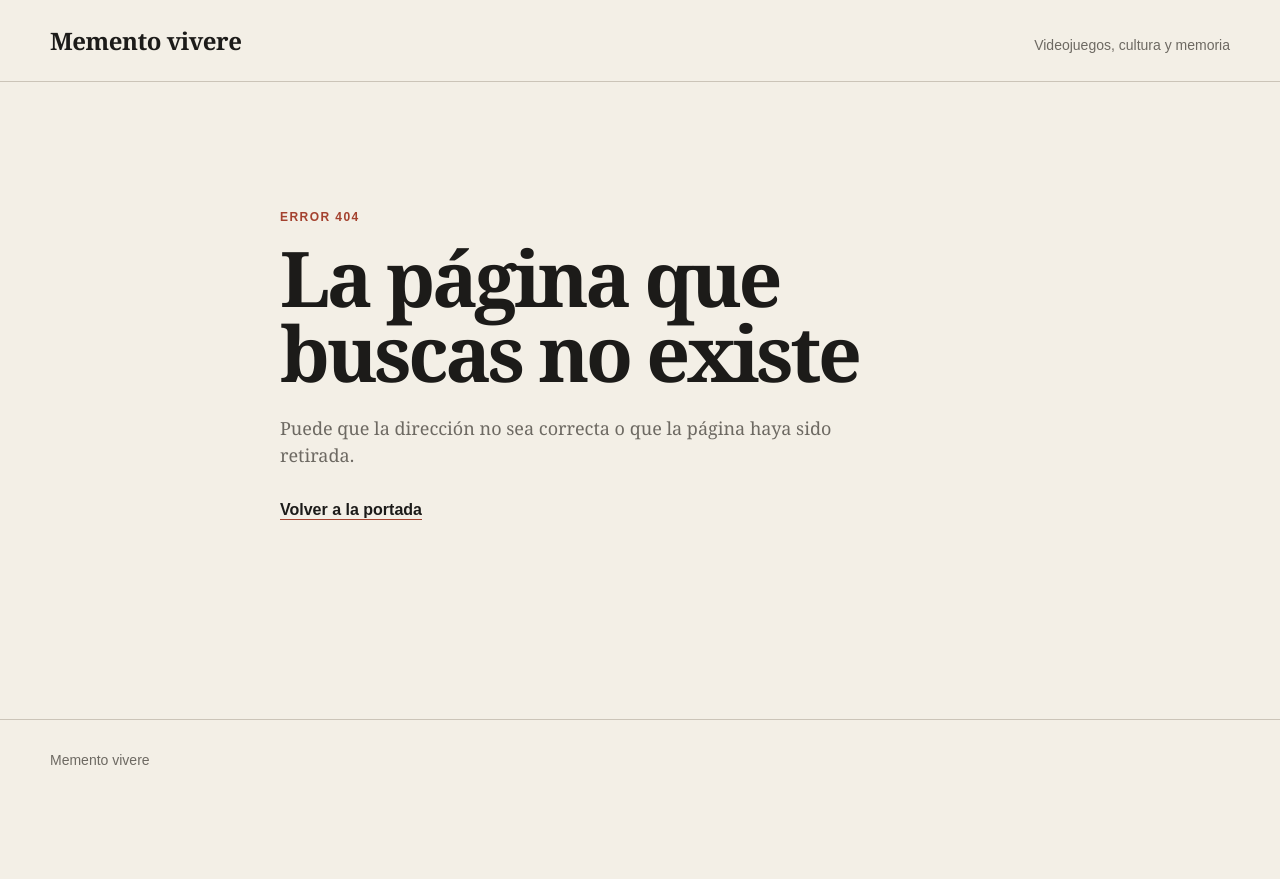
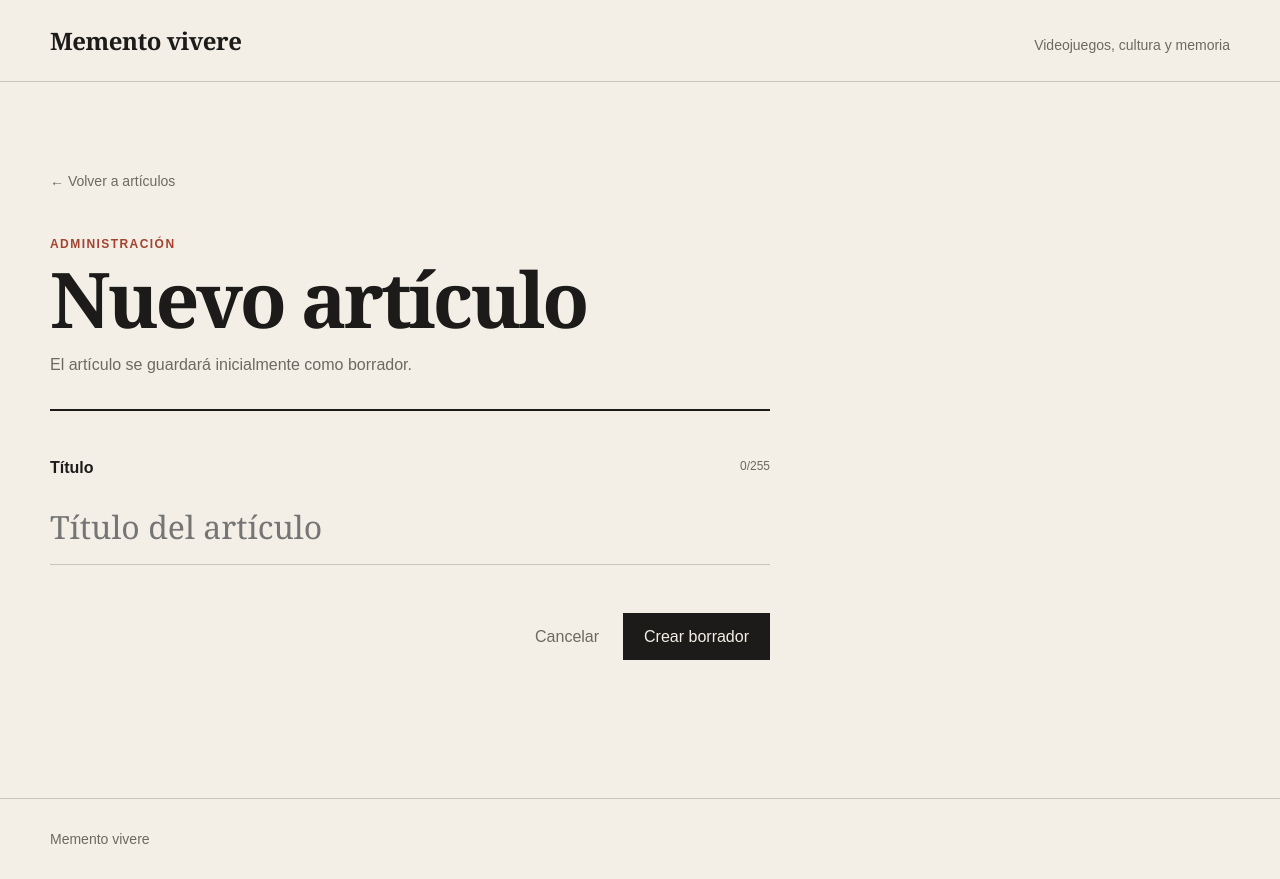
Before and after one commit to DoctoreJekyll/mementoweb, an Angular app in the folder frontend/: page /admin/articulos/nuevo in a window 1280 px wide. Before the commit this address had no page. Before the commit the page ends 800 px from the top, so only its background shows below. Built offline with nearby package versions, Linux system fonts and the light colour scheme.

Commit message:
feat: implement AdminArticleCreatePage with form handling and routing

```diff
--- a/frontend/src/app/admin/pages/admin-article-create-page/admin-article-create-page.component.html
+++ b/frontend/src/app/admin/pages/admin-article-create-page/admin-article-create-page.component.html
@@ -1 +1,93 @@
-<p>admin-article-create-page works!</p>
+<section class="article-create-page">
+  <header class="article-create-page__header">
+    <a
+      class="article-create-page__back"
+      routerLink="/admin/articulos">
+      ← Volver a artículos
+    </a>
+
+    <p class="article-create-page__eyebrow">
+      Administración
+    </p>
+
+    <h1>Nuevo artículo</h1>
+
+    <p class="article-create-page__description">
+      El artículo se guardará inicialmente como borrador.
+    </p>
+  </header>
+
+  <form
+    class="article-form"
+    [formGroup]="form"
+    (ngSubmit)="submit()"
+    novalidate>
+
+    <div class="form-field">
+      <div class="form-field__heading">
+        <label for="article-title">
+          Título
+        </label>
+
+        <span>
+          {{ titleControl.value.length }}/255
+        </span>
+      </div>
+
+      <input
+        id="article-title"
+        type="text"
+        formControlName="title"
+        maxlength="255"
+        autocomplete="off"
+        placeholder="Título del artículo">
+
+      @if (
+        titleControl.touched
+        && titleControl.invalid
+      ) {
+        <div
+          class="form-field__error"
+          role="alert">
+
+          @if (
+            titleControl.hasError('required')
+            || titleControl.hasError('pattern')
+          ) {
+            El título no puede estar vacío.
+          } @else if (
+            titleControl.hasError('maxlength')
+          ) {
+            El título no puede superar los 255 caracteres.
+          }
+        </div>
+      }
+    </div>
+
+    @if (submitError()) {
+      <div
+        class="form-submit-error"
+        role="alert">
+        No hemos podido crear el artículo.
+        Comprueba que el servidor está disponible.
+      </div>
+    }
+
+    <div class="article-form__actions">
+      <a routerLink="/admin/articulos">
+        Cancelar
+      </a>
+
+      <button
+        type="submit"
+        [disabled]="isSubmitting()">
+
+        @if (isSubmitting()) {
+          Creando…
+        } @else {
+          Crear borrador
+        }
+      </button>
+    </div>
+  </form>
+</section>
--- a/frontend/src/app/admin/pages/admin-article-create-page/admin-article-create-page.component.scss
+++ b/frontend/src/app/admin/pages/admin-article-create-page/admin-article-create-page.component.scss
@@ -0,0 +1,148 @@
+:host {
+  display: block;
+  width: min(
+    calc(100% - 2rem),
+    var(--content-width)
+  );
+  margin-inline: auto;
+}
+
+.article-create-page {
+  padding-block: clamp(3rem, 7vw, 6rem);
+}
+
+.article-create-page__header {
+  max-width: var(--reading-width);
+  padding-bottom: 2rem;
+  border-bottom: 2px solid var(--color-ink);
+}
+
+.article-create-page__back {
+  display: inline-block;
+  margin-bottom: 3rem;
+  color: var(--color-muted);
+  font-size: 0.875rem;
+  text-decoration: none;
+}
+
+.article-create-page__back:hover {
+  color: var(--color-accent);
+}
+
+.article-create-page__eyebrow {
+  margin-bottom: 0.75rem;
+  color: var(--color-accent);
+  font-size: 0.75rem;
+  font-weight: 700;
+  letter-spacing: 0.12em;
+  text-transform: uppercase;
+}
+
+.article-create-page h1 {
+  margin-bottom: 1rem;
+  font-family: Georgia, 'Times New Roman', serif;
+  font-size: clamp(2.75rem, 6vw, 5rem);
+  line-height: 0.95;
+  letter-spacing: -0.04em;
+}
+
+.article-create-page__description {
+  margin-bottom: 0;
+  color: var(--color-muted);
+  line-height: 1.6;
+}
+
+.article-form {
+  max-width: var(--reading-width);
+  padding-block: 3rem;
+}
+
+.form-field {
+  display: flex;
+  flex-direction: column;
+  gap: 0.75rem;
+}
+
+.form-field__heading {
+  display: flex;
+  justify-content: space-between;
+  gap: 1rem;
+}
+
+.form-field label {
+  font-weight: 700;
+}
+
+.form-field__heading span {
+  color: var(--color-muted);
+  font-size: 0.75rem;
+}
+
+.form-field input {
+  width: 100%;
+  padding: 1rem 0;
+  border: 0;
+  border-bottom: 1px solid var(--color-line);
+  border-radius: 0;
+  outline: none;
+
+  background: transparent;
+  color: var(--color-ink);
+
+  font-family: Georgia, 'Times New Roman', serif;
+  font-size: clamp(1.4rem, 3vw, 2rem);
+}
+
+.form-field input:focus {
+  border-bottom-color: var(--color-accent);
+}
+
+.form-field input.ng-invalid.ng-touched {
+  border-bottom-color: var(--color-accent);
+}
+
+.form-field__error,
+.form-submit-error {
+  color: var(--color-accent);
+  font-size: 0.8125rem;
+}
+
+.form-submit-error {
+  margin-top: 2rem;
+  padding: 1rem;
+  border: 1px solid var(--color-accent);
+}
+
+.article-form__actions {
+  display: flex;
+  justify-content: flex-end;
+  align-items: center;
+  gap: 1.5rem;
+  margin-top: 3rem;
+}
+
+.article-form__actions a {
+  color: var(--color-muted);
+  text-decoration: none;
+}
+
+.article-form__actions button {
+  padding: 0.85rem 1.25rem;
+  border: 1px solid var(--color-ink);
+
+  background: var(--color-ink);
+  color: var(--color-paper);
+
+  font: inherit;
+  cursor: pointer;
+}
+
+.article-form__actions button:hover:not(:disabled) {
+  background: var(--color-accent);
+  border-color: var(--color-accent);
+}
+
+.article-form__actions button:disabled {
+  cursor: wait;
+  opacity: 0.6;
+}
--- a/frontend/src/app/admin/pages/admin-article-create-page/admin-article-create-page.component.ts
+++ b/frontend/src/app/admin/pages/admin-article-create-page/admin-article-create-page.component.ts
@@ -1,9 +1,93 @@
-import { Component } from '@angular/core';
+import {
+  Component,
+  inject,
+  signal
+} from '@angular/core';
+import {
+  FormControl,
+  FormGroup,
+  ReactiveFormsModule,
+  Validators
+} from '@angular/forms';
+import {
+  Router,
+  RouterLink
+} from '@angular/router';
+
+import { AdminArticleApiService } from '../../articles/admin-article-api.service';
 
 @Component({
   selector: 'app-admin-article-create-page',
-  imports: [],
+  imports: [
+    ReactiveFormsModule,
+    RouterLink
+  ],
   templateUrl: './admin-article-create-page.component.html',
-  styleUrl: './admin-article-create-page.component.scss',
+  styleUrl: './admin-article-create-page.component.scss'
 })
-export class AdminArticleCreatePage {}
+export class AdminArticleCreatePage {
+  private readonly adminArticleApiService =
+    inject(AdminArticleApiService);
+
+  private readonly router = inject(Router);
+
+  protected readonly isSubmitting =
+    signal(false);
+
+  protected readonly submitError =
+    signal(false);
+
+  protected readonly form = new FormGroup({
+    title: new FormControl(
+      '',
+      {
+        nonNullable: true,
+        validators: [
+          Validators.required,
+          Validators.pattern(/\S/),
+          Validators.maxLength(255)
+        ]
+      }
+    )
+  });
+
+  protected get titleControl() {
+    return this.form.controls.title;
+  }
+
+  protected submit(): void {
+    if (this.form.invalid) {
+      this.form.markAllAsTouched();
+      return;
+    }
+
+    if (this.isSubmitting()) {
+      return;
+    }
+
+    this.isSubmitting.set(true);
+    this.submitError.set(false);
+
+    const title =
+      this.titleControl.value.trim();
+
+    this.adminArticleApiService
+      .createArticle({ title })
+      .subscribe({
+        next: () => {
+          this.router.navigate([
+            '/admin/articulos'
+          ]);
+        },
+        error: error => {
+          console.error(
+            'Could not create article',
+            error
+          );
+
+          this.submitError.set(true);
+          this.isSubmitting.set(false);
+        }
+      });
+  }
+}
--- a/frontend/src/app/admin/pages/admin-article-list-page/admin-article-list-page.component.html
+++ b/frontend/src/app/admin/pages/admin-article-list-page/admin-article-list-page.component.html
@@ -12,11 +12,19 @@
       </p>
     </div>
 
-    <a
-      class="admin-page__public-link"
-      routerLink="/">
-      ← Ver web pública
-    </a>
+    <div class="admin-page__actions">
+      <a
+        class="admin-page__create-link"
+        routerLink="/admin/articulos/nuevo">
+        Nuevo artículo
+      </a>
+
+      <a
+        class="admin-page__public-link"
+        routerLink="/">
+        ← Ver web pública
+      </a>
+    </div>
   </header>
 
   <nav
--- a/frontend/src/app/admin/pages/admin-article-list-page/admin-article-list-page.component.scss
+++ b/frontend/src/app/admin/pages/admin-article-list-page/admin-article-list-page.component.scss
@@ -192,3 +192,29 @@
     gap: 1.25rem;
   }
 }
+
+.admin-page__actions {
+  display: flex;
+  align-items: center;
+  gap: 1rem;
+}
+
+.admin-page__create-link {
+  padding: 0.75rem 1rem;
+  border: 1px solid var(--color-ink);
+  background: var(--color-ink);
+  color: var(--color-paper);
+  text-decoration: none;
+}
+
+.admin-page__create-link:hover {
+  border-color: var(--color-accent);
+  background: var(--color-accent);
+}
+
+@media (max-width: 640px) {
+  .admin-page__actions {
+    align-items: flex-start;
+    flex-direction: column;
+  }
+}
--- a/frontend/src/app/app.routes.ts
+++ b/frontend/src/app/app.routes.ts
@@ -4,6 +4,7 @@ import { ArticlePage } from './pages/article-page/article-page.component';
 import { HomePage } from './pages/home-page/home-page.component';
 import { NotFoundPage } from './pages/not-found-page/not-found-page.component';
 import { AdminArticleListPage } from './admin/pages/admin-article-list-page/admin-article-list-page.component';
+import { AdminArticleCreatePage } from './admin/pages/admin-article-create-page/admin-article-create-page.component';
 
 export const routes: Routes = [
   {
@@ -15,6 +16,10 @@ export const routes: Routes = [
     component: ArticlePage
   },
   {
+  path: 'admin/articulos/nuevo',
+  component: AdminArticleCreatePage
+  },
+  {
     path: 'admin/articulos',
     component: AdminArticleListPage
   },
```
